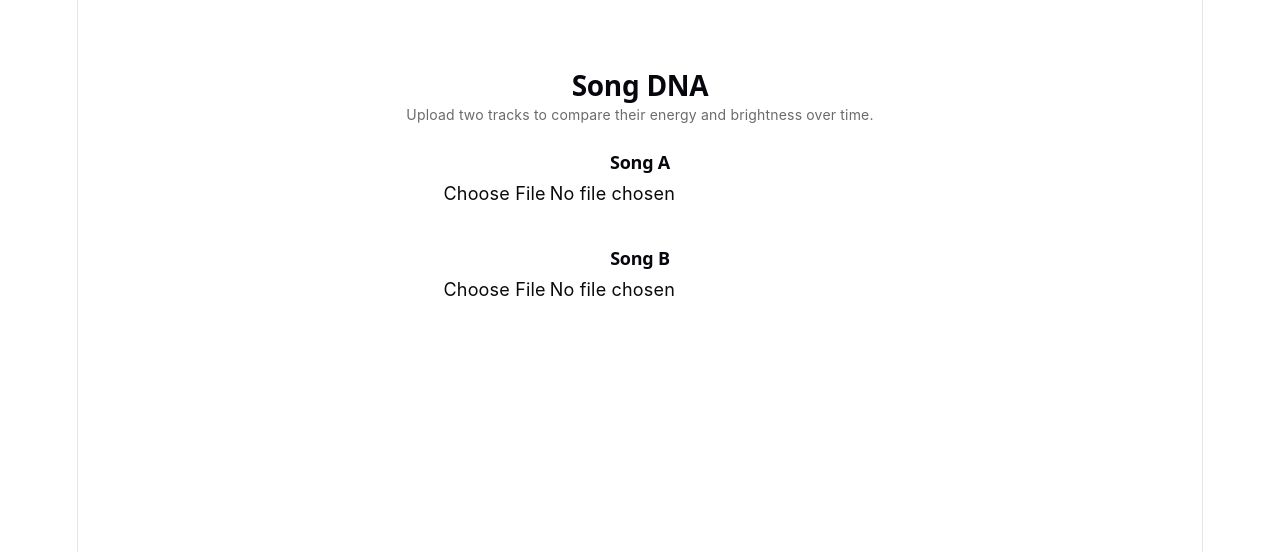
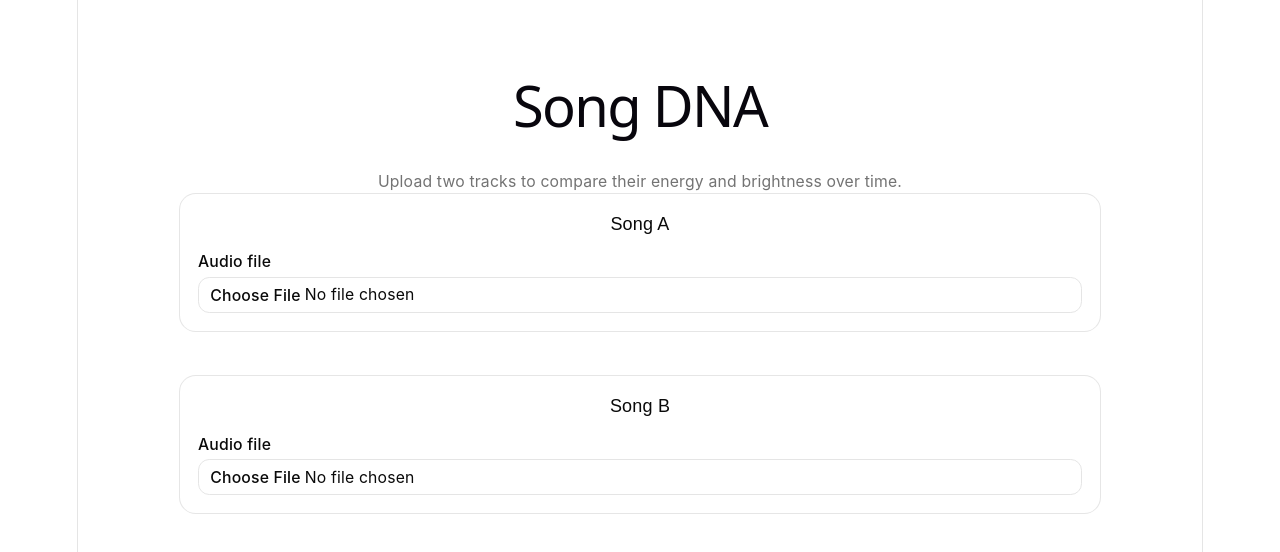
Before and after one commit to chloewalkerrr/song-dna, a React app in the folder frontend/: page / in a window 1280 px wide. Shown: the top 552 px of the page. Built offline with nearby package versions, Linux system fonts and the light colour scheme; the HTML template or start-up script is replaced by a standard one.

Commit message:
style: apply shadcn Card/Input/Label/Badge/Alert to song panels and header

```diff
--- a/frontend/src/App.jsx
+++ b/frontend/src/App.jsx
@@ -34,10 +34,10 @@
       }}
     >
       <div style={{ maxWidth: 920, margin: "0 auto" }}>
-        <h1 style={{ fontWeight: 600, fontSize: 28, letterSpacing: "-0.01em", marginBottom: 4 }}>
+        <h1 className="mb-1 text-3xl font-semibold tracking-tight">
           Song DNA
         </h1>
-        <p style={{ color: "#6b6b6b", fontSize: 14, marginBottom: 24 }}>
+        <p className="mb-6 text-sm text-neutral-500">
           Upload two tracks to compare their energy and brightness over time.
         </p>
 
--- a/frontend/src/SongPanel.jsx
+++ b/frontend/src/SongPanel.jsx
@@ -1,8 +1,14 @@
-import { useState, useRef, useEffect } from "react";
+import { useState, useRef, useEffect, useId } from "react";
 import Fingerprint from "./Fingerprint";
 import { Button } from "@/components/ui/button";
+import { Card, CardHeader, CardTitle, CardContent } from "@/components/ui/card";
+import { Input } from "@/components/ui/input";
+import { Label } from "@/components/ui/label";
+import { Badge } from "@/components/ui/badge";
+import { Alert, AlertDescription } from "@/components/ui/alert";
 
 function SongPanel({ label, rmsMax, centroidMax, onFeaturesChange }) {
+  const inputId = useId();
   const [features, setFeatures] = useState(null);
   const [loading, setLoading] = useState(false);
   const [error, setError] = useState(null);
@@ -69,30 +75,35 @@
   }
 
   return (
-    <div style={{ marginBottom: 40 }}>
-      <h2 style={{ fontWeight: 600, fontSize: 18, marginBottom: 8 }}>{label}</h2>
-      <input type="file" accept="audio/*" onChange={handleFileChange} />
+    <Card className="mb-10">
+      <CardHeader>
+        <CardTitle>{label}</CardTitle>
+      </CardHeader>
+      <CardContent className="flex flex-col gap-4">
+        <div className="grid gap-1.5">
+          <Label htmlFor={inputId}>Audio file</Label>
+          <Input id={inputId} type="file" accept="audio/*" onChange={handleFileChange} />
+        </div>
 
         {loading && (
-        <p style={{ fontFamily: "monospace", fontSize: 13, color: "#6b6b6b", marginTop: 16 }}>
-          Analyzing...
-        </p>
+          <p className="font-mono text-sm text-neutral-500">Analyzing...</p>
         )}
 
         {error && (
-        <p style={{ fontFamily: "monospace", fontSize: 13, color: "#c0392b", marginTop: 16 }}>
-          {error}
-        </p>
+          <Alert variant="destructive">
+            <AlertDescription>{error}</AlertDescription>
+          </Alert>
         )}
 
         {features && (
-        <div style={{ marginTop: 24 }}>
-          <p style={{ fontFamily: "monospace", fontSize: 12, color: "#6b6b6b", marginBottom: 12 }}>
-            {features.file_path} — {features.duration_seconds.toFixed(1)}s
-          </p>
+          <div className="flex flex-col gap-4">
+            <div className="flex items-center gap-2">
+              <span className="font-mono text-xs text-neutral-500">{features.file_path}</span>
+              <Badge variant="secondary">{features.duration_seconds.toFixed(1)}s</Badge>
+            </div>
 
             <audio ref={audioRef} src={features.audio_url} />
-          <Button onClick={togglePlay} className="mt-3 mb-3">
+            <Button onClick={togglePlay} className="w-fit">
               {isPlaying ? "Pause" : "Play"}
             </Button>
 
@@ -104,7 +115,8 @@
             />
           </div>
         )}
-    </div>
+      </CardContent>
+    </Card>
   );
 }
 
--- /dev/null
+++ b/frontend/src/components/ui/alert.jsx
@@ -0,0 +1,81 @@
+import * as React from "react"
+import { cva } from "class-variance-authority";
+import { cn } from "cn"
+
+const alertVariants = cva(
+  "group/alert relative grid w-full gap-0.5 rounded-lg border px-2.5 py-2 text-left text-sm has-data-[slot=alert-action]:relative has-data-[slot=alert-action]:pr-18 has-[>svg]:grid-cols-[auto_1fr] has-[>svg]:gap-x-2 *:[svg]:row-span-2 *:[svg]:translate-y-0.5 *:[svg]:text-current *:[svg:not([class*='size-'])]:size-4",
+  {
+    variants: {
+      variant: {
+        default: "bg-card text-card-foreground",
+        destructive:
+          "bg-card text-destructive *:data-[slot=alert-description]:text-destructive/90 *:[svg]:text-current",
+      },
+    },
+    defaultVariants: {
+      variant: "default",
+    },
+  }
+)
+
+function Alert({
+  className,
+  variant,
+  ...props
+}) {
+  return (
+    <div
+      data-slot="alert"
+      role="alert"
+      className={cn(alertVariants({ variant }), className)}
+      {...props}
+    />
+  )
+}
+
+function AlertTitle({
+  className,
+  ...props
+}) {
+  return (
+    <div
+      data-slot="alert-title"
+      className={cn(
+        "font-medium group-has-[>svg]/alert:col-start-2 [&_a]:underline [&_a]:underline-offset-3 [&_a]:hover:text-foreground",
+        className
+      )}
+      {...props}
+    />
+  )
+}
+
+function AlertDescription({
+  className,
+  ...props
+}) {
+  return (
+    <div
+      data-slot="alert-description"
+      className={cn(
+        "text-sm text-balance text-muted-foreground md:text-pretty [&_a]:underline [&_a]:underline-offset-3 [&_a]:hover:text-foreground [&_p:not(:last-child)]:mb-4",
+        className
+      )}
+      {...props}
+    />
+  )
+}
+
+function AlertAction({
+  className,
+  ...props
+}) {
+  return (
+    <div
+      data-slot="alert-action"
+      className={cn("absolute top-2 right-2", className)}
+      {...props}
+    />
+  )
+}
+
+export { Alert, AlertTitle, AlertDescription, AlertAction }
--- /dev/null
+++ b/frontend/src/components/ui/badge.jsx
@@ -0,0 +1,47 @@
+import * as React from "react"
+import { cva } from "class-variance-authority";
+import { cn } from "cn"
+import { Slot } from "radix-ui"
+
+const badgeVariants = cva(
+  "group/badge inline-flex h-5 w-fit shrink-0 items-center justify-center gap-1 overflow-hidden rounded-4xl border border-transparent px-2 py-0.5 text-xs font-medium whitespace-nowrap transition-all focus-visible:border-ring focus-visible:ring-[3px] focus-visible:ring-ring/50 has-data-[icon=inline-end]:pr-1.5 has-data-[icon=inline-start]:pl-1.5 aria-invalid:border-destructive aria-invalid:ring-destructive/20 dark:aria-invalid:ring-destructive/40 [&>svg]:pointer-events-none [&>svg]:size-3!",
+  {
+    variants: {
+      variant: {
+        default: "bg-primary text-primary-foreground [a]:hover:bg-primary/80",
+        secondary:
+          "bg-secondary text-secondary-foreground [a]:hover:bg-secondary/80",
+        destructive:
+          "bg-destructive/10 text-destructive focus-visible:ring-destructive/20 dark:bg-destructive/20 dark:focus-visible:ring-destructive/40 [a]:hover:bg-destructive/20",
+        outline:
+          "border-border text-foreground [a]:hover:bg-muted [a]:hover:text-muted-foreground",
+        ghost:
+          "hover:bg-muted hover:text-muted-foreground dark:hover:bg-muted/50",
+        link: "text-primary underline-offset-4 hover:underline",
+      },
+    },
+    defaultVariants: {
+      variant: "default",
+    },
+  }
+)
+
+function Badge({
+  className,
+  variant = "default",
+  asChild = false,
+  ...props
+}) {
+  const Comp = asChild ? Slot.Root : "span"
+
+  return (
+    <Comp
+      data-slot="badge"
+      data-variant={variant}
+      className={cn(badgeVariants({ variant }), className)}
+      {...props}
+    />
+  )
+}
+
+export { Badge, badgeVariants }
--- /dev/null
+++ b/frontend/src/components/ui/card.jsx
@@ -0,0 +1,120 @@
+import * as React from "react"
+import { cn } from "cn"
+
+function Card({
+  className,
+  size = "default",
+  ...props
+}) {
+  return (
+    <div
+      data-slot="card"
+      data-size={size}
+      className={cn(
+        "group/card flex flex-col gap-(--card-spacing) overflow-hidden rounded-xl bg-card py-(--card-spacing) text-sm text-card-foreground ring-1 ring-foreground/10 [--card-spacing:--spacing(4)] has-data-[slot=card-footer]:pb-0 has-[>img:first-child]:pt-0 data-[size=sm]:[--card-spacing:--spacing(3)] data-[size=sm]:has-data-[slot=card-footer]:pb-0 *:[img:first-child]:rounded-t-xl *:[img:last-child]:rounded-b-xl",
+        className
+      )}
+      {...props}
+    />
+  )
+}
+
+function CardHeader({
+  className,
+  ...props
+}) {
+  return (
+    <div
+      data-slot="card-header"
+      className={cn(
+        "group/card-header @container/card-header grid auto-rows-min items-start gap-1 rounded-t-xl px-(--card-spacing) has-data-[slot=card-action]:grid-cols-[1fr_auto] has-data-[slot=card-description]:grid-rows-[auto_auto] [.border-b]:pb-(--card-spacing)",
+        className
+      )}
+      {...props}
+    />
+  )
+}
+
+function CardTitle({
+  className,
+  ...props
+}) {
+  return (
+    <div
+      data-slot="card-title"
+      className={cn(
+        "font-heading text-base leading-snug font-medium group-data-[size=sm]/card:text-sm",
+        className
+      )}
+      {...props}
+    />
+  )
+}
+
+function CardDescription({
+  className,
+  ...props
+}) {
+  return (
+    <div
+      data-slot="card-description"
+      className={cn("text-sm text-muted-foreground", className)}
+      {...props}
+    />
+  )
+}
+
+function CardAction({
+  className,
+  ...props
+}) {
+  return (
+    <div
+      data-slot="card-action"
+      className={cn(
+        "col-start-2 row-span-2 row-start-1 self-start justify-self-end",
+        className
+      )}
+      {...props}
+    />
+  )
+}
+
+function CardContent({
+  className,
+  ...props
+}) {
+  return (
+    <div
+      data-slot="card-content"
+      className={cn("px-(--card-spacing)", className)}
+      {...props}
+    />
+  )
+}
+
+function CardFooter({
+  className,
+  ...props
+}) {
+  return (
+    <div
+      data-slot="card-footer"
+      className={cn(
+        "flex items-center rounded-b-xl border-t bg-muted/50 p-(--card-spacing)",
+        className
+      )}
+      {...props}
+    />
+  )
+}
+
+export {
+  Card,
+  CardHeader,
+  CardFooter,
+  CardTitle,
+  CardAction,
+  CardDescription,
+  CardContent,
+}
--- /dev/null
+++ b/frontend/src/components/ui/input.jsx
@@ -0,0 +1,22 @@
+import * as React from "react"
+import { cn } from "cn"
+
+function Input({
+  className,
+  type,
+  ...props
+}) {
+  return (
+    <input
+      type={type}
+      data-slot="input"
+      className={cn(
+        "h-8 w-full min-w-0 rounded-lg border border-input bg-transparent px-2.5 py-1 text-base transition-colors outline-none file:inline-flex file:h-6 file:border-0 file:bg-transparent file:text-sm file:font-medium file:text-foreground placeholder:text-muted-foreground focus-visible:border-ring focus-visible:ring-3 focus-visible:ring-ring/50 disabled:pointer-events-none disabled:cursor-not-allowed disabled:bg-input/50 disabled:opacity-50 aria-invalid:border-destructive aria-invalid:ring-3 aria-invalid:ring-destructive/20 md:text-sm dark:bg-input/30 dark:disabled:bg-input/80 dark:aria-invalid:border-destructive/50 dark:aria-invalid:ring-destructive/40",
+        className
+      )}
+      {...props}
+    />
+  )
+}
+
+export { Input }
--- /dev/null
+++ b/frontend/src/components/ui/label.jsx
@@ -0,0 +1,21 @@
+import * as React from "react"
+import { cn } from "cn"
+import { Label as LabelPrimitive } from "radix-ui"
+
+function Label({
+  className,
+  ...props
+}) {
+  return (
+    <LabelPrimitive.Root
+      data-slot="label"
+      className={cn(
+        "flex items-center gap-2 text-sm leading-none font-medium select-none group-data-[disabled=true]:pointer-events-none group-data-[disabled=true]:opacity-50 peer-disabled:cursor-not-allowed peer-disabled:opacity-50",
+        className
+      )}
+      {...props}
+    />
+  )
+}
+
+export { Label }
```
Lines whose indentation alone changed are shown as unchanged.
